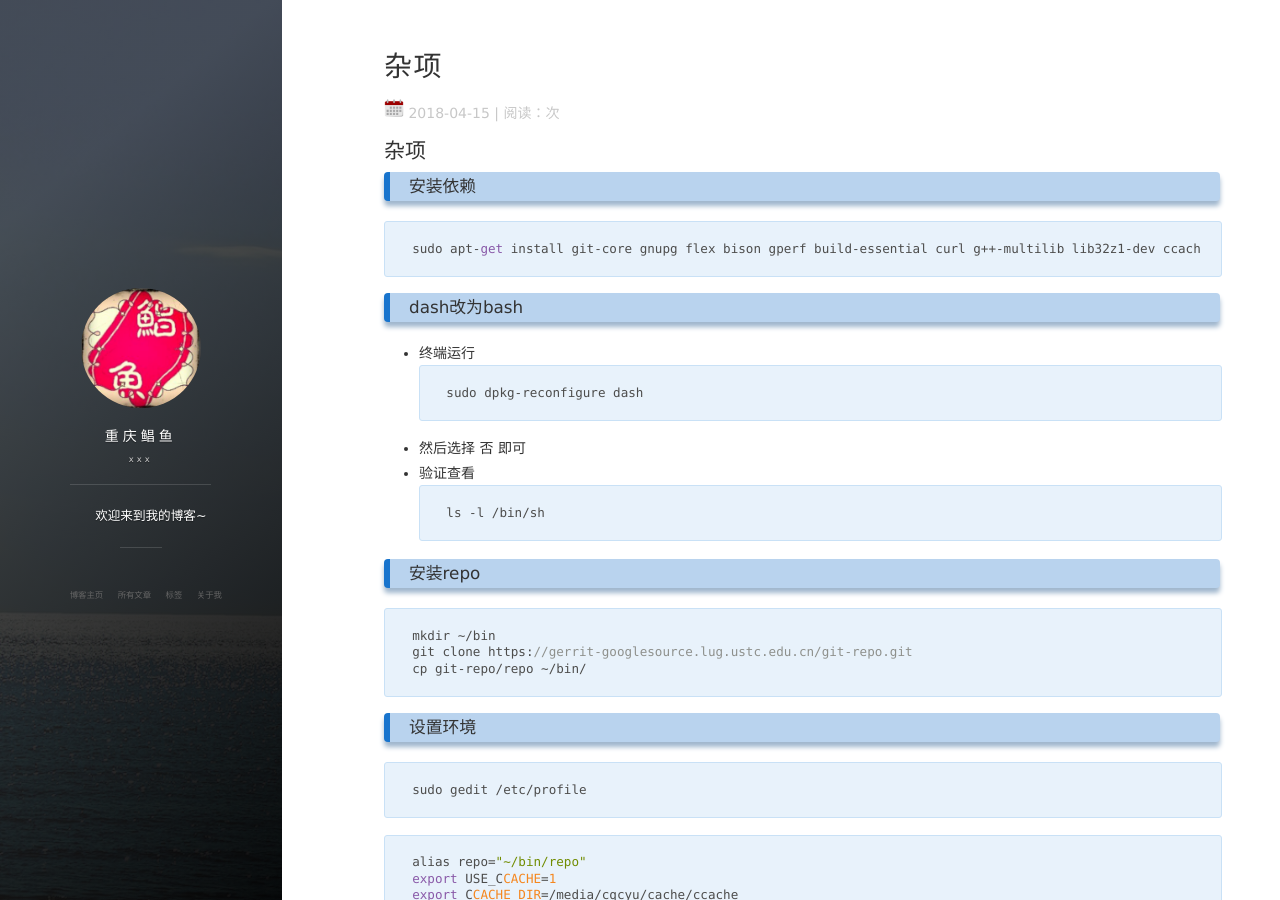
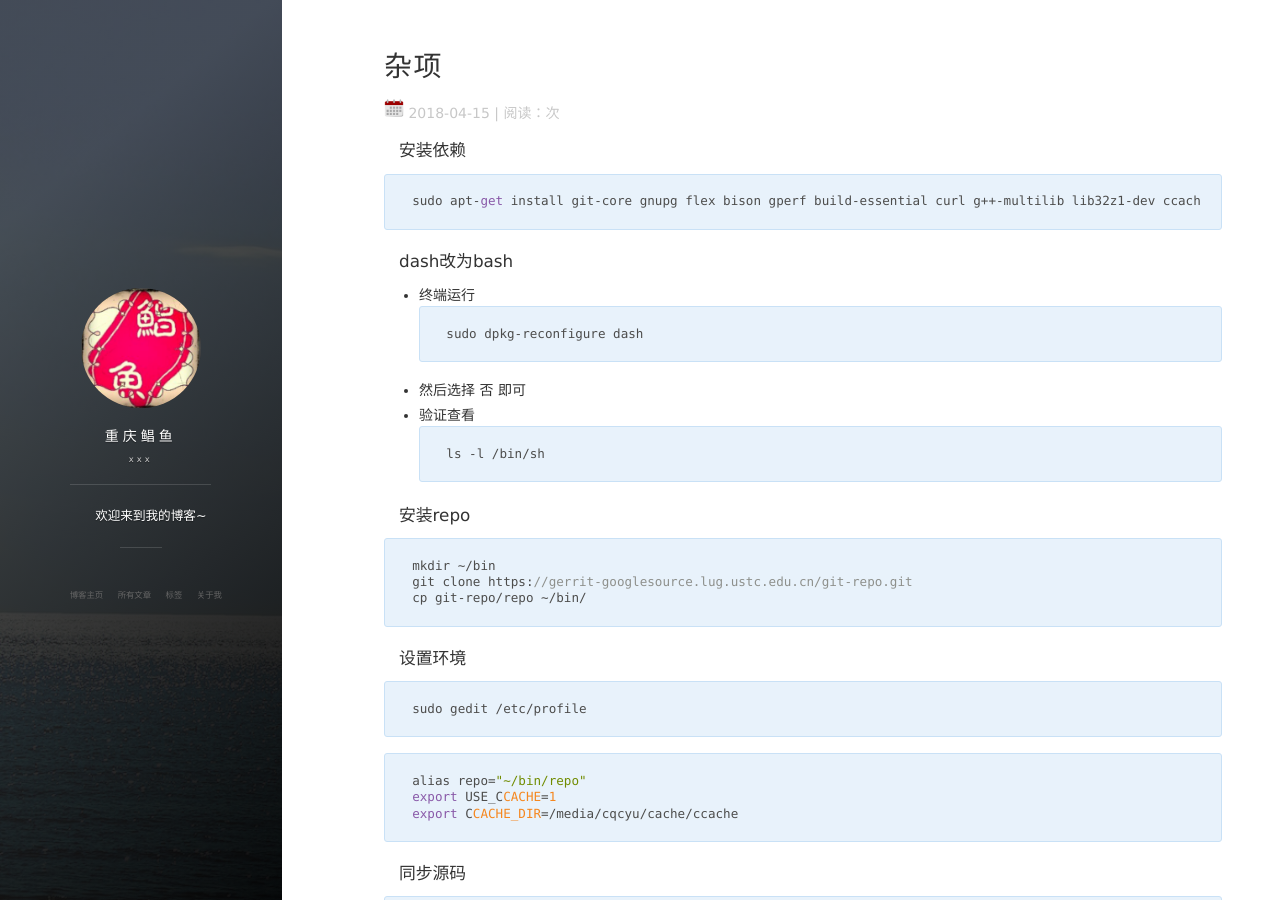
Before and after one commit to changyuet/changyuet.github.io, a Jekyll site: the page built from _posts/2018-04-15-01-杂项.md, in a window 1280 px wide and 900 px high. Built offline with Jekyll 4.4.1, drawn with Linux system fonts in a browser that asks for light colours; nearby versions of some CDN libraries; comment, search, counter and statistics services are not loaded.

Commit message:
20180415

````diff
--- a/_posts/2018-04-15-01-杂项.md
+++ b/_posts/2018-04-15-01-杂项.md
@@ -7,14 +7,12 @@ tags: [Linux]
 
 ---
 
-## 杂项
-
-### 安装依赖
+#### 安装依赖
 ```
 sudo apt-get install git-core gnupg flex bison gperf build-essential curl g++-multilib lib32z1-dev ccache libgl1-mesa-dev unzip libsdl1.2-dev libesd0-dev libwxgtk3.0-dev squashfs-tools zip libncurses5-dev zlib1g-dev openjdk-8-jre openjdk-8-jdk pngcrush schedtool libxml2 libxml2-utils xsltproc lzop libc6-dev lib32ncurses5-dev gcc-multilib maven tmux screen w3m ncftp liblz4-tool pngquant libssl-dev ccache
 ```
 
-### dash改为bash
+#### dash改为bash
 
 * 终端运行
 ```
@@ -26,13 +24,13 @@ sudo dpkg-reconfigure dash
 ls -l /bin/sh
 ```
 
-### 安装repo
+#### 安装repo
 ```
 mkdir ~/bin
 git clone https://gerrit-googlesource.lug.ustc.edu.cn/git-repo.git
 cp git-repo/repo ~/bin/
 ```
-### 设置环境
+#### 设置环境
 ```
 sudo gedit /etc/profile
 ```
@@ -43,7 +41,7 @@ export USE_CCACHE=1
 export CCACHE_DIR=/media/cqcyu/cache/ccache
 ```
 
-### 同步源码
+#### 同步源码
 ```
 cd /media/cqcyu/android/
 mkdir CM15.1
@@ -53,7 +51,7 @@ repo init -u https://github.com/LineageOS/android.git -b lineage-15.1
 repo init --repo-url git://github.com/FlymeOS/repo.git -u https://github.com/LineageOS/android.git -b lineage-15.1 --no-repo-verify
 repo sync -c -f -j8 --force-sync --no-clone-bundle --no-tags
 ```
-### 编译
+#### 编译
 ```
 . build/envsetup.sh
 prebuilts/misc/linux-x86/ccache/ccache -M 50G
````
